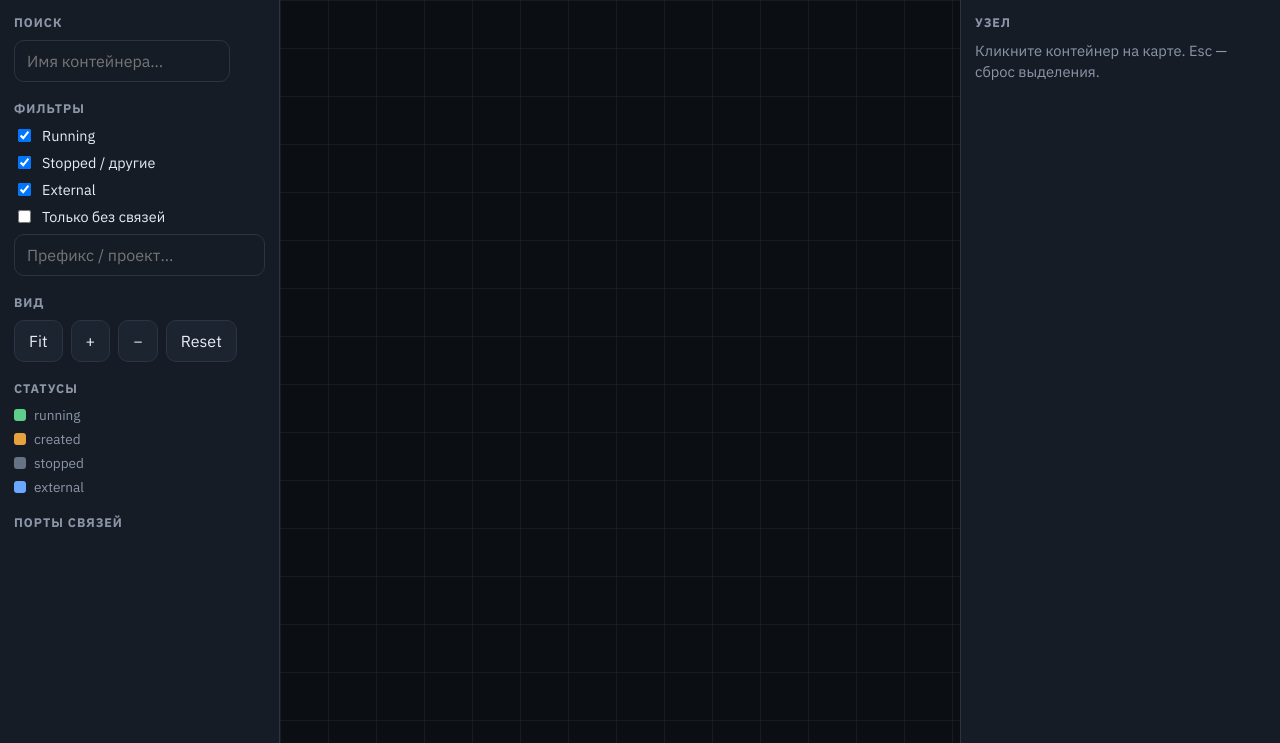
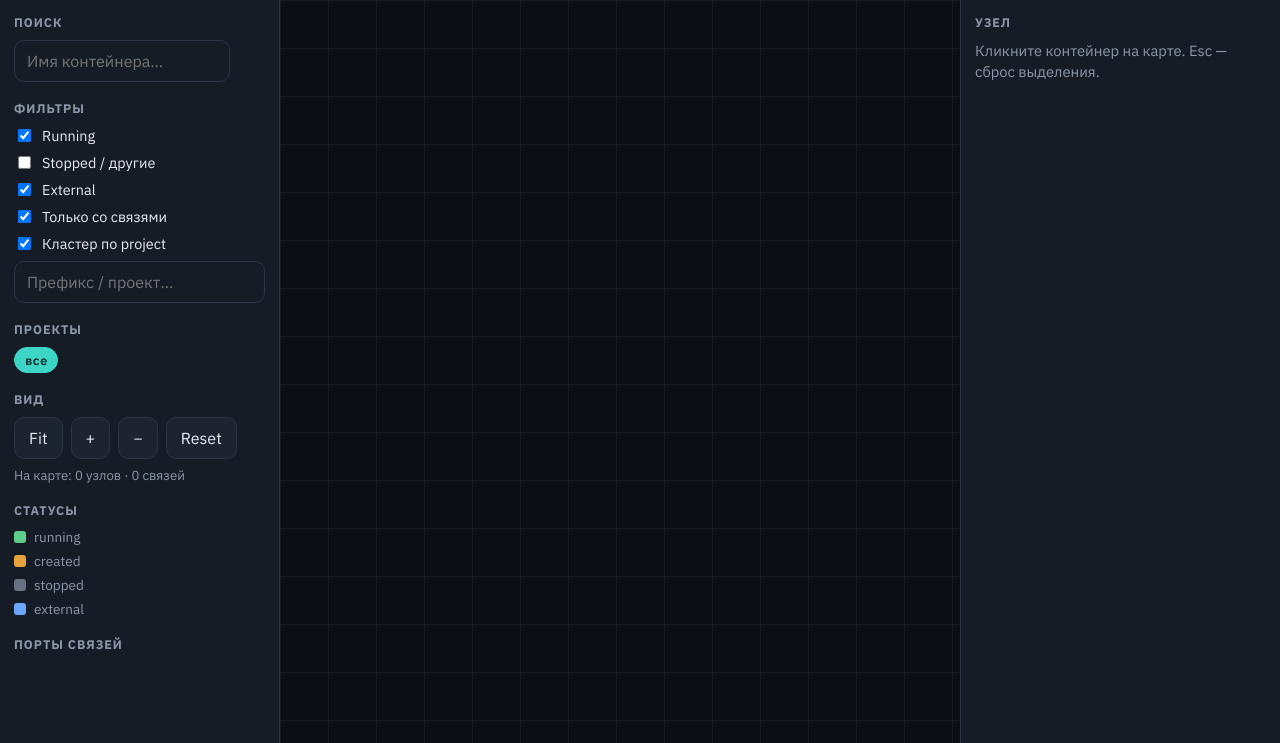
Before and after one commit to yurii-a-lebedev/cmap, a Flask app: page /map in a window 1280 px wide. Shown: the part 62-805 px from the top of the page. Run offline with Flask 3, Linux system fonts and the light colour scheme; data comes from the database, SQL or seed files in the repository; data that the repository does not hold is empty.

Commit message:
map clusters by project, hide unlinked by default

```diff
--- a/app/static/graph.js
+++ b/app/static/graph.js
@@ -90,7 +90,8 @@ async function drawMap() {
   let zoomBehavior;
   let fittedOnce = false;
 
-  const STORAGE_KEY = "cmap-node-positions-v2";
+  const STORAGE_KEY = "cmap-node-positions-v3";
+  let activeProject = "";
   const saved = (() => {
     try {
       return JSON.parse(localStorage.getItem(STORAGE_KEY) || "{}");
@@ -99,15 +100,34 @@ async function drawMap() {
     }
   })();
 
-  // Стартовые координаты без фиксации — иначе Fit обязателен вручную
+  const projectNames = [
+    ...new Set(nodes.map((n) => n.project).filter(Boolean)),
+  ].sort();
+  const projectCenters = {};
+  projectNames.forEach((p, i) => {
+    const angle = (i / Math.max(projectNames.length, 1)) * Math.PI * 2;
+    projectCenters[p] = {
+      x: width / 2 + Math.cos(angle) * Math.min(width, height) * 0.32,
+      y: height / 2 + Math.sin(angle) * Math.min(width, height) * 0.28,
+    };
+  });
+  projectCenters._none = { x: width / 2, y: height / 2 };
+  projectCenters.external = {
+    x: width / 2,
+    y: height * 0.12,
+  };
+
+  // Стартовые координаты без жёсткой фиксации
   nodes.forEach((n, i) => {
     if (saved[n.id] && Number.isFinite(saved[n.id].x) && Number.isFinite(saved[n.id].y)) {
       n.x = saved[n.id].x;
       n.y = saved[n.id].y;
     } else {
+      const key = n.state === "external" ? "external" : n.project || "_none";
+      const c = projectCenters[key] || projectCenters._none;
       const angle = (i / nodes.length) * Math.PI * 2;
-      n.x = width / 2 + Math.cos(angle) * 180;
-      n.y = height / 2 + Math.sin(angle) * 180;
+      n.x = c.x + Math.cos(angle) * 40;
+      n.y = c.y + Math.sin(angle) * 40;
     }
   });
 
@@ -122,6 +142,10 @@ async function drawMap() {
     });
   svg.call(zoomBehavior);
 
+  function clusterStrength() {
+    return document.getElementById("flt-cluster").checked ? 0.45 : 0.03;
+  }
+
   const simulation = d3
     .forceSimulation(nodes)
     .force(
@@ -129,15 +153,31 @@ async function drawMap() {
       d3
         .forceLink(links)
         .id((d) => d.id)
-        .distance(150)
+        .distance(140)
         .strength(0.55)
     )
-    .force("charge", d3.forceManyBody().strength(-480))
-    .force("collide", d3.forceCollide().radius(46))
+    .force("charge", d3.forceManyBody().strength(-420))
+    .force("collide", d3.forceCollide().radius(48))
     .force("center", d3.forceCenter(width / 2, height / 2))
-    .force("x", d3.forceX(width / 2).strength(0.04))
-    .force("y", d3.forceY(height / 2).strength(0.04))
-    .alphaDecay(0.03);
+    .force(
+      "x",
+      d3
+        .forceX((d) => {
+          const key = d.state === "external" ? "external" : d.project || "_none";
+          return (projectCenters[key] || projectCenters._none).x;
+        })
+        .strength(clusterStrength)
+    )
+    .force(
+      "y",
+      d3
+        .forceY((d) => {
+          const key = d.state === "external" ? "external" : d.project || "_none";
+          return (projectCenters[key] || projectCenters._none).y;
+        })
+        .strength(clusterStrength)
+    )
+    .alphaDecay(0.028);
 
   const link = g
     .append("g")
@@ -292,8 +332,13 @@ async function drawMap() {
   }
 
   function fitToScreen(animate = true) {
-    const xs = nodes.map((n) => n.x).filter(Number.isFinite);
-    const ys = nodes.map((n) => n.y).filter(Number.isFinite);
+    const shown = nodes.filter((n) => {
+      const el = node.filter((d) => d.id === n.id).node();
+      return el && el.style.display !== "none";
+    });
+    const pool = shown.length ? shown : nodes;
+    const xs = pool.map((n) => n.x).filter(Number.isFinite);
+    const ys = pool.map((n) => n.y).filter(Number.isFinite);
     if (!xs.length) return;
     const minX = Math.min(...xs) - 40;
     const maxX = Math.max(...xs) + 40;
@@ -401,7 +446,7 @@ async function drawMap() {
     const showRunning = document.getElementById("flt-running").checked;
     const showStopped = document.getElementById("flt-stopped").checked;
     const showExternal = document.getElementById("flt-external").checked;
-    const onlyOrphan = document.getElementById("flt-orphan").checked;
+    const linkedOnly = document.getElementById("flt-linked-only").checked;
     const prefix = document.getElementById("flt-prefix").value.trim().toLowerCase();
 
     const visible = new Set();
@@ -413,7 +458,8 @@ async function drawMap() {
       if (isExt && !showExternal) ok = false;
       if (isRun && !showRunning) ok = false;
       if (isStop && !showStopped) ok = false;
-      if (onlyOrphan && linkedIds.has(d.id)) ok = false;
+      if (linkedOnly && !linkedIds.has(d.id)) ok = false;
+      if (activeProject && d.project !== activeProject && d.state !== "external") ok = false;
       if (
         prefix &&
         !(d.name || "").toLowerCase().includes(prefix) &&
@@ -429,8 +475,14 @@ async function drawMap() {
       visible.has(d.source.id) && visible.has(d.target.id) ? null : "none"
     );
 
+    const visibleNodes = nodes.filter((d) => visible.has(d.id));
+    const stats = document.getElementById("map-stats");
+    if (stats) {
+      stats.textContent = `На карте: ${visibleNodes.length} узлов · ${links.filter((l) => visible.has(l.source.id) && visible.has(l.target.id)).length} связей`;
+    }
+
     if (q) {
-      const matches = nodes.filter((d) => visible.has(d.id) && d.name.toLowerCase().includes(q));
+      const matches = visibleNodes.filter((d) => d.name.toLowerCase().includes(q));
       node
         .selectAll("circle")
         .attr("stroke", (d) =>
@@ -449,6 +501,13 @@ async function drawMap() {
         .attr("stroke", (d) => (d.state === "external" ? "#6aa8ff" : "#2a3444"))
         .attr("stroke-width", (d) => (d.state === "external" ? 2.5 : 1.5));
     }
+  }
+
+  function updateClusterForce() {
+    simulation.force("x").strength(clusterStrength);
+    simulation.force("y").strength(clusterStrength);
+    fittedOnce = false;
+    simulation.alpha(0.8).restart();
   }
 
   function fitToNodes(subset, animate = true) {
@@ -489,11 +548,42 @@ async function drawMap() {
       });
   }
 
+  const chips = document.getElementById("project-chips");
+  function setProjectFilter(project) {
+    activeProject = project;
+    [...chips.querySelectorAll(".project-chip")].forEach((el) => {
+      const isAll = el.textContent === "все";
+      el.classList.toggle("active", isAll ? !project : el.textContent === project);
+    });
+    applyFilters();
+    fittedOnce = false;
+    simulation.alpha(0.7).restart();
+  }
+  const allChip = document.createElement("button");
+  allChip.type = "button";
+  allChip.className = "project-chip active";
+  allChip.textContent = "все";
+  allChip.onclick = () => setProjectFilter("");
+  chips.appendChild(allChip);
+  projectNames.forEach((p) => {
+    const btn = document.createElement("button");
+    btn.type = "button";
+    btn.className = "project-chip";
+    btn.textContent = p;
+    btn.onclick = () => setProjectFilter(p);
+    chips.appendChild(btn);
+  });
+
   document.getElementById("search-box").addEventListener("input", applyFilters);
   document.getElementById("flt-running").addEventListener("change", applyFilters);
   document.getElementById("flt-stopped").addEventListener("change", applyFilters);
   document.getElementById("flt-external").addEventListener("change", applyFilters);
-  document.getElementById("flt-orphan").addEventListener("change", applyFilters);
+  document.getElementById("flt-linked-only").addEventListener("change", () => {
+    applyFilters();
+    fittedOnce = false;
+    fitToScreen(true);
+  });
+  document.getElementById("flt-cluster").addEventListener("change", updateClusterForce);
   document.getElementById("flt-prefix").addEventListener("input", applyFilters);
   document.getElementById("btn-fit").addEventListener("click", () => fitToScreen(true));
   document.getElementById("btn-zoom-in").addEventListener("click", () => {
@@ -516,6 +606,8 @@ async function drawMap() {
     if (e.key === "Escape") resetHighlight(true);
   });
   window.addEventListener("resize", () => fitToScreen(false));
+
+  applyFilters();
 }
 
 drawMap();
--- a/app/static/styles.css
+++ b/app/static/styles.css
@@ -353,6 +353,29 @@ tr:hover td { background: rgba(61, 214, 198, 0.04); }
 .drawer-kv dt { color: var(--muted); font-size: 0.75rem; margin-bottom: 4px; }
 .drawer-kv dd { margin: 0; font-family: var(--mono); font-size: 0.84rem; word-break: break-all; }
 
+.project-chips {
+  display: flex;
+  flex-wrap: wrap;
+  gap: 6px;
+}
+.project-chip {
+  border: 1px solid var(--line);
+  background: var(--bg-soft);
+  color: var(--muted);
+  border-radius: 999px;
+  padding: 4px 10px;
+  font-size: 0.78rem;
+  font-family: var(--mono);
+  cursor: pointer;
+}
+.project-chip:hover { color: var(--text); border-color: var(--accent-dim); }
+.project-chip.active {
+  color: #062824;
+  background: var(--accent);
+  border-color: var(--accent);
+  font-weight: 600;
+}
+
 .node-circle { transition: opacity 0.15s ease; }
 .link-line { transition: opacity 0.15s ease; }
 
--- a/app/templates/map.html
+++ b/app/templates/map.html
@@ -28,11 +28,16 @@
         <h3>Фильтры</h3>
         <div class="filter-row">
           <label><input type="checkbox" id="flt-running" checked> Running</label>
-          <label><input type="checkbox" id="flt-stopped" checked> Stopped / другие</label>
+          <label><input type="checkbox" id="flt-stopped"> Stopped / другие</label>
           <label><input type="checkbox" id="flt-external" checked> External</label>
-          <label><input type="checkbox" id="flt-orphan"> Только без связей</label>
+          <label><input type="checkbox" id="flt-linked-only" checked> Только со связями</label>
+          <label><input type="checkbox" id="flt-cluster" checked> Кластер по project</label>
         </div>
         <input class="input" id="flt-prefix" style="margin-top:8px;width:100%" placeholder="Префикс / проект…">
+      </div>
+      <div class="block">
+        <h3>Проекты</h3>
+        <div class="project-chips" id="project-chips"></div>
       </div>
       <div class="block">
         <h3>Вид</h3>
@@ -40,8 +45,9 @@
           <button class="btn" type="button" id="btn-fit" title="Вписать карту">Fit</button>
           <button class="btn" type="button" id="btn-zoom-in" title="Приблизить">+</button>
           <button class="btn" type="button" id="btn-zoom-out" title="Отдалить">−</button>
-          <button class="btn" type="button" id="btn-reset" title="Сбросить выделение">Reset</button>
+          <button class="btn" type="button" id="btn-reset" title="Сбросить раскладку">Reset</button>
         </div>
+        <div class="muted-hint" id="map-stats" style="margin-top:8px;color:var(--muted);font-size:0.82rem"></div>
       </div>
       <div class="block">
         <h3>Статусы</h3>
```
Also changed, not shown: INSTRUCTION.md (+14 -9 lines), README.md.
